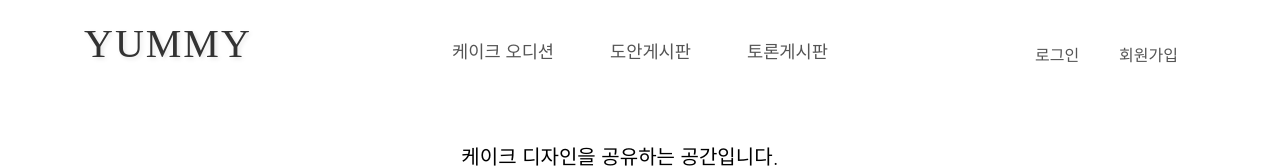
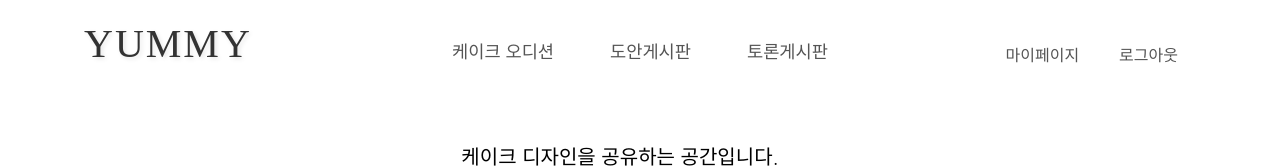
Before and after one commit to H-JUYEONG/front-yummy, a React (Create React App) app: page /user/cakeDesign/board in a window 1280 px wide. Shown: the top 168 px of the page. Built offline with nearby package versions, Linux system fonts and the light colour scheme; a web font is replaced by a local one.

Commit message:
1111111111

```diff
--- a/src/assets/css/user/userCakeDesignEdit.css
+++ b/src/assets/css/user/userCakeDesignEdit.css
@@ -145,6 +145,6 @@
     padding: 30px;
     font-size: 0.9em;
     color: #666;
-    background-color: #f0f2f5;
-    border-top: 1px solid #e0e0e0;
+    /*background-color: #f0f2f5;*/
+    /*border-top: 1px solid #e0e0e0;*/
 }
--- a/src/pages/user/include/Header.jsx
+++ b/src/pages/user/include/Header.jsx
@@ -1,54 +1,99 @@
-
 import React, { useState } from 'react';
-
 import { Link } from "react-router-dom";
-
 import '../../../assets/css/user/userheaderstyle.css';
 
 const Header = () => {
-  // 실제 구현시에는 전역 상태 관리(Redux, Context API 등)나
-  // 세션/로컬 스토리지를 통해 로그인 상태를 관리하는 것이 좋습니다
-  const [isLoggedIn, setIsLoggedIn] = useState(false);
+  const [isLoggedIn, setIsLoggedIn] = useState(true); // 로그인 상태를 true로 변경
+  const [userRole] = useState('user'); // 'user', 'vender', 'admin' 중 하나로 설정
 
   const handleLogout = () => {
     setIsLoggedIn(false);
     // 로그아웃 처리 로직 추가
   };
 
+  // 역할에 따른 네비게이션 메뉴 렌더링
+  const renderNavMenu = () => {
+    switch(userRole) {
+      case 'vender': //업체
+        return (
+          <ul>
+            <li><Link to="/audition">케이크 오디션</Link></li>
+            <li><Link to="/user/cakeDesign/board">도안게시판</Link></li>
+            <li><Link to="/board">토론게시판</Link></li>
+          </ul>
+        );
+      case 'admin': //관리자
+        return (
+          <ul>
+            <li><Link to="/audition">케이크 오디션</Link></li>
+            <li><Link to="/user/cakeDesign/board">도안게시판</Link></li>
+            <li><Link to="/board">토론게시판</Link></li>
+          </ul>
+        );
+      default: // 일반 사용자
+        return (
+          <ul>
+            <li><Link to="/audition">케이크 오디션</Link></li>
+            <li><Link to="/user/cakeDesign/board">도안게시판</Link></li>
+            <li><Link to="/board">토론게시판</Link></li>
+          </ul>
+        );
+    }
+  };
+
+  // 역할에 따른 액션 버튼 렌더링
+  const renderUserActions = () => {
+    if (!isLoggedIn) {
+      return (
+        <>
+          <Link to="/user/login" className="header-link">로그인</Link>
+          <Link to="/user/signup/type" className="header-link">회원가입</Link>
+        </>
+      );
+    }
+
+    switch(userRole) {
+      case 'vender':
+        return (
+          <>
+            <Link to="/vender/" className="header-link">내 업체 페이지</Link>
+            <Link to="#" onClick={handleLogout} className="header-link">로그아웃</Link>
+          </>
+        );
+      case 'admin':
+        return (
+          <>
+            <Link to="/admin/" className="header-link">관리페이지</Link>
+            <Link to="#" onClick={handleLogout} className="header-link">로그아웃</Link>
+          </>
+        );
+      default:
+        return (
+          <>
+            <Link to='/user/mypage/order' className="header-link">마이페이지</Link>
+            <Link to="#" onClick={handleLogout} className="header-link">로그아웃</Link>
+          </>
+        );
+    }
+  };
+
   return (
     <div className="header-container">
       {/* Logo */}
       <div className="logo">
-      <Link to="/user/">
-        <h1>YUMMY</h1>
-      </Link>
+        <Link to={`/user/userMainForm`}>
+          <h1>YUMMY</h1>
+        </Link>
       </div>
 
-      {/* Navigationd */}
+      {/* 메뉴는 통일해놨는데 나중에 바꾸시려면 바꾸세요 */}
       <nav className="nav-menu">
-        <ul>
-          <li><Link to="/audition">케이크 오디션</Link></li>
-          <li><Link to="/user/cakeDesign/board">도안게시판</Link></li>
-          <li><Link to="/board">토론게시판</Link></li>
-        </ul>
+        {renderNavMenu()}
       </nav>
 
-      {/* User Actions */}
+      {/* 누르면 상태 바뀌어요 */}
       <div className="user-actions">
-
-        {isLoggedIn ? (
-          <>
-            <Link to="/mypage/order" className="header-link">마이페이지</Link>
-            <Link to="#" onClick={handleLogout} className="header-link">로그아웃</Link>
-          </>
-        ) : (
-          <>
-            <Link to="/user/login" className="header-link">로그인</Link>
-            <Link to="/user/signup/type" className="header-link">회원가입</Link>
-
-          </>
-        )}
-
+        {renderUserActions()}
       </div>
     </div>
   );
--- a/src/pages/user/include/UserSidebar.jsx
+++ b/src/pages/user/include/UserSidebar.jsx
@@ -22,7 +22,7 @@ const UserSidebar = () => {
             <h2>김덕성님 어서오세요!</h2>
     <ul>
         <li>
-        <Link to="/home">
+        <Link to="/user/userMainForm">
             <FaHome className="icon" /> 메인 바로가기
         </Link>
         </li>
```
